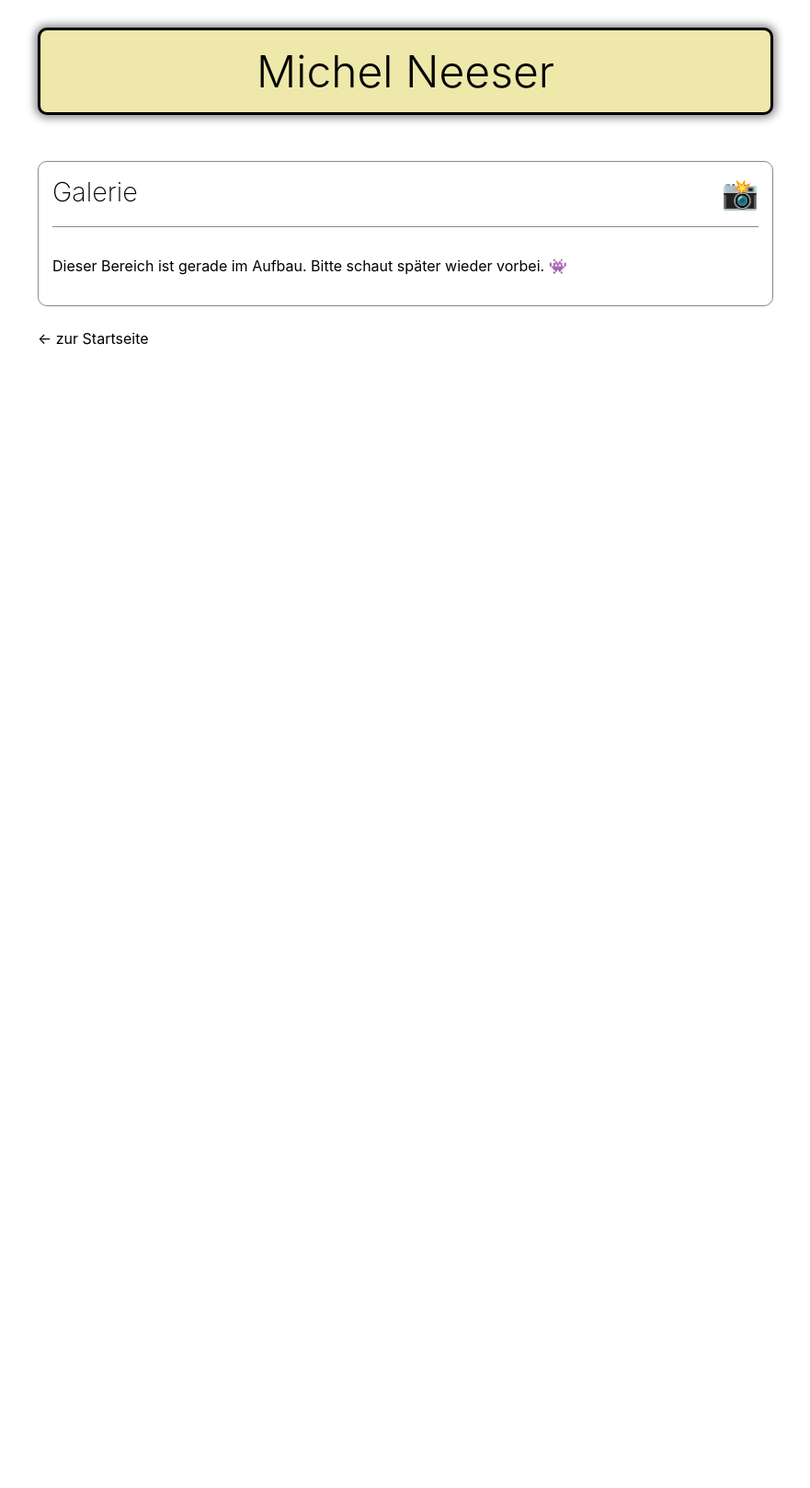
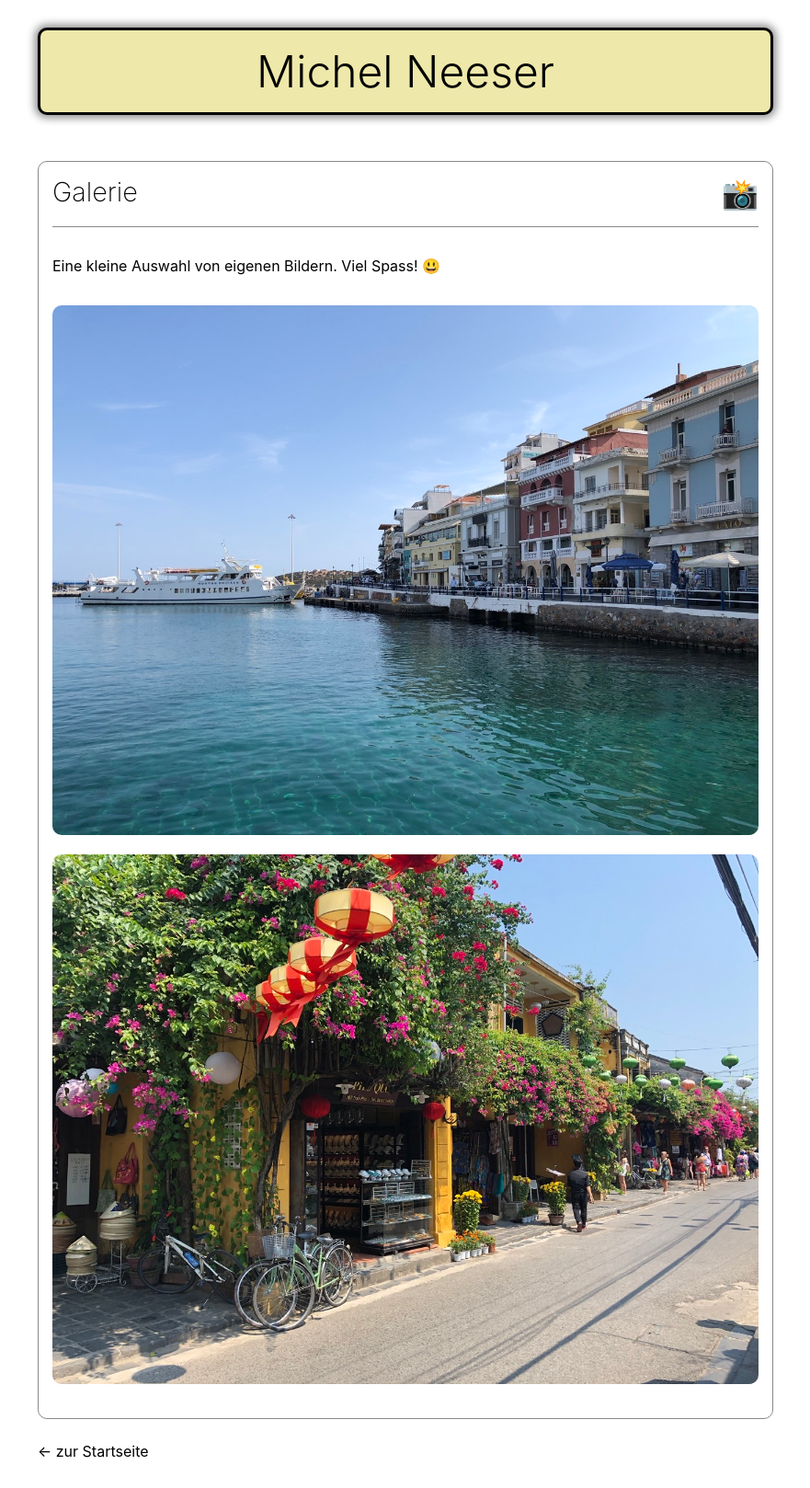
Before and after one commit to michelneeser/personal-website, a Jekyll site: the page built from _sections/galerie.md, in a window 1280 px wide. Shown: the whole page at 92% size, without its empty margins (199-1080 px from the left). Built offline with Jekyll 4.4.1, drawn with Linux system fonts in a browser that asks for light colours; before the commit the page ends 900 px from its top, so only the background shows below that.

Commit message:
first pictures added to gallery

```diff
--- a/_sections/galerie.md
+++ b/_sections/galerie.md
@@ -3,4 +3,7 @@ title: Galerie
 icon: 📸
 ---
 
-Dieser Bereich ist gerade im Aufbau. Bitte schaut später wieder vorbei. 👾
+Eine kleine Auswahl von eigenen Bildern. Viel Spass! 😃
+
+![Promenade am Meer](/assets/images/gallery/sea_promenade.jpg)
+![Asiatische Strasse](/assets/images/gallery/asian_street.jpg)
--- a/index.html
+++ b/index.html
@@ -16,7 +16,7 @@ layout: default
   {% endif %}
 
   {% if section.title == "Blog" %}
-    <a href="/galerie">
+    <a href="/galerie/">
       <img class="title" src="/assets/images/spacer.png" alt="Strasse in den USA" />
     </a>
   {% endif %}
```
Also changed, not shown: assets/images/gallery/asian_street.jpg (added), assets/images/gallery/sea_promenade.jpg (added).
